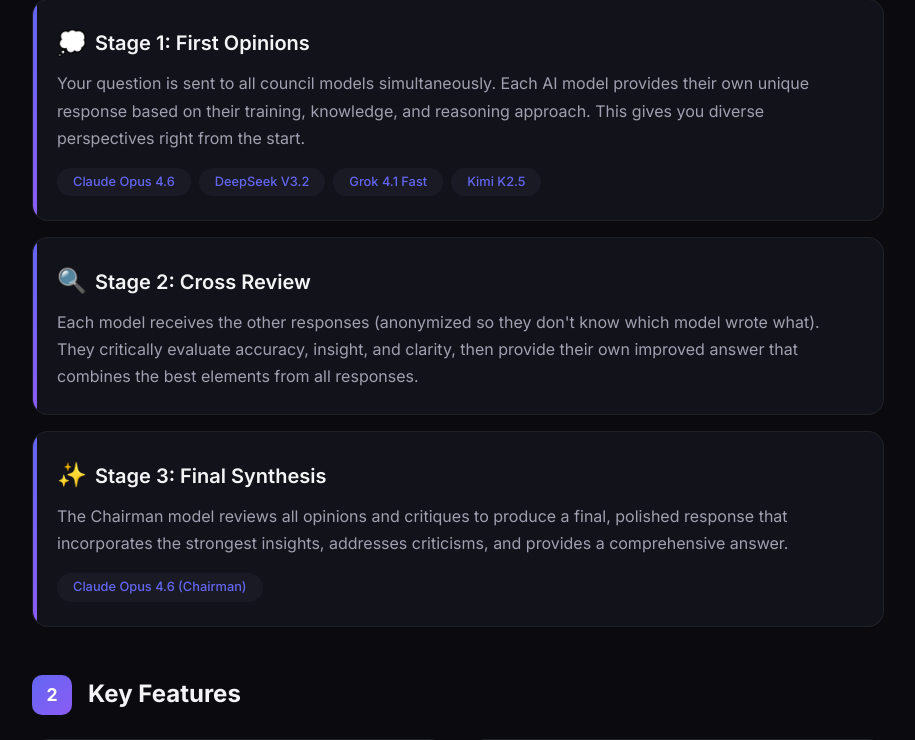
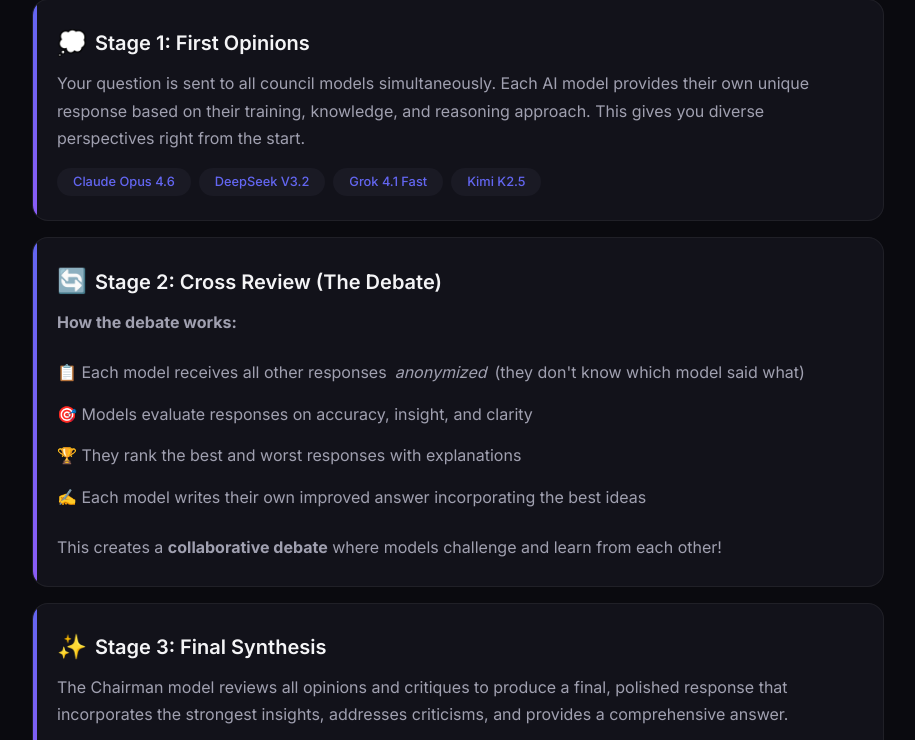
Before and after one commit to vivgatesAI/vivek-council, a FastAPI app: page /about in a window 1280 px wide. Shown: the part 464-1204 px from the top of the page, without its empty margins (182-1097 px from the left). Run offline with FastAPI, Linux system fonts and the light colour scheme.

Commit message:
Add debate explanation, timer, and model interaction animation

```diff
--- a/templates/about.html
+++ b/templates/about.html
@@ -175,6 +175,20 @@
             margin-top: var(--space-md);
         }
 
+        .debate-steps {
+            list-style: none;
+            padding: 0;
+            margin: var(--space-md) 0;
+        }
+
+        .debate-steps li {
+            padding: var(--space-sm) 0;
+            color: var(--text-secondary);
+            display: flex;
+            align-items: flex-start;
+            gap: var(--space-sm);
+        }
+
         .stage-card .model-tag {
             padding: var(--space-xs) var(--space-md);
             background: var(--bg-tertiary);
@@ -348,8 +362,15 @@
                 </div>
 
                 <div class="stage-card">
-                    <h3><span class="stage-icon">🔍</span> Stage 2: Cross Review</h3>
-                    <p>Each model receives the other responses (anonymized so they don't know which model wrote what). They critically evaluate accuracy, insight, and clarity, then provide their own improved answer that combines the best elements from all responses.</p>
+                    <h3><span class="stage-icon">🔄</span> Stage 2: Cross Review (The Debate)</h3>
+                    <p><strong>How the debate works:</strong></p>
+                    <ul class="debate-steps">
+                        <li>📋 Each model receives all other responses <em>anonymized</em> (they don't know which model said what)</li>
+                        <li>🎯 Models evaluate responses on accuracy, insight, and clarity</li>
+                        <li>🏆 They rank the best and worst responses with explanations</li>
+                        <li>✍️ Each model writes their own improved answer incorporating the best ideas</li>
+                    </ul>
+                    <p>This creates a <strong>collaborative debate</strong> where models challenge and learn from each other!</p>
                 </div>
 
                 <div class="stage-card">
```
Also changed, not shown: static/style.css (+52 -0 lines), templates/index.html (+32 -0 lines).
